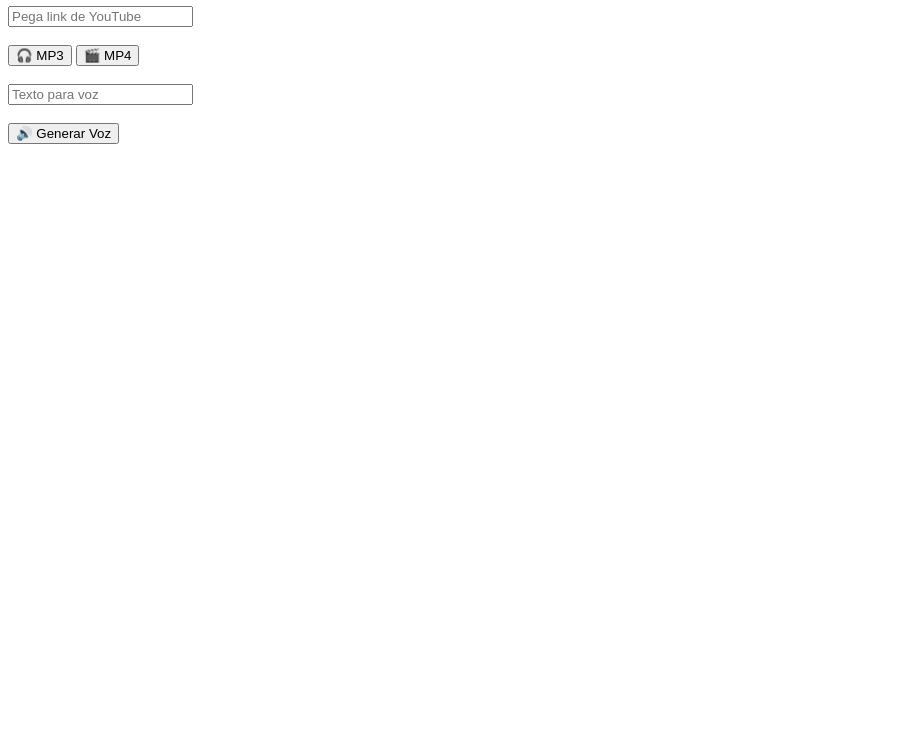
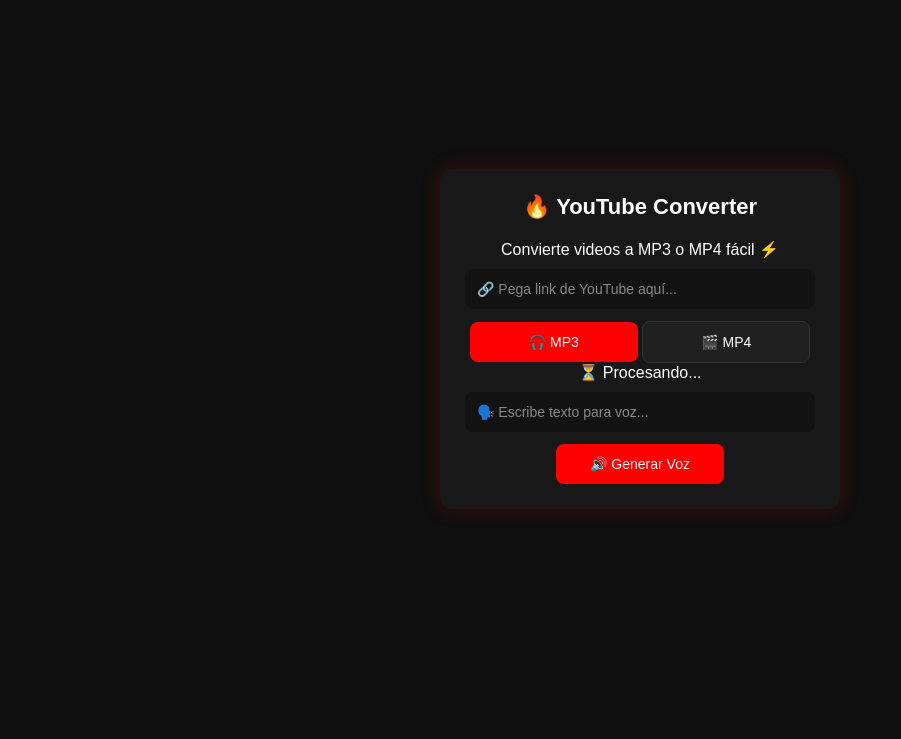
Before and after one commit to zemzen14-cpu/PaginawebYT, a website: page index.html in a window 1280 px wide. Shown: the part 61-800 px from the top of the page, without its empty margins (0-901 px from the left). Drawn offline with Linux system fonts and the light colour scheme.

Commit message:
style yt dark pro

```diff
--- a/index.html
+++ b/index.html
@@ -1,24 +1,50 @@
+<!DOCTYPE html>
+<html lang="es">
+<head>
+<meta charset="UTF-8">
+<meta name="viewport" content="width=device-width, initial-scale=1.0">
+
+<title>🔥 YouTube Converter PRO</title>
+
+<link rel="stylesheet" href="style.css">
+
+</head>
 <body>
 
 <div class="container">
 
-<h1>🔥 YouTube Converter</h1>
+    <h1>🔥 YouTube Converter</h1>
+    <p class="subtitle">Convierte videos a MP3 o MP4 fácil ⚡</p>
 
-<input type="text" id="url" placeholder="Pega link de YouTube">
-<br><br>
+    <!-- INPUT URL -->
+    <input
+        type="text"
+        id="url"
+        placeholder="🔗 Pega link de YouTube aquí..."
+    >
 
-<button onclick="downloadMP3()">🎧 MP3</button>
-<button onclick="downloadMP4()">🎬 MP4</button>
+    <!-- BOTONES -->
+    <div class="buttons">
+        <button onclick="downloadMP3()" class="btn mp3">🎧 MP3</button>
+        <button onclick="downloadMP4()" class="btn mp4">🎬 MP4</button>
+    </div>
 
-<br><br>
+    <!-- LOADING -->
+    <div id="loading" class="loading hidden">⏳ Procesando...</div>
 
-<input type="text" id="texto" placeholder="Texto para voz">
-<br><br>
+    <!-- INPUT TEXTO -->
+    <input
+        type="text"
+        id="texto"
+        placeholder="🗣️ Escribe texto para voz..."
+    >
 
-<button onclick="voz()">🔊 Generar Voz</button>
+    <!-- BOTÓN VOZ -->
+    <button onclick="voz()" class="btn voz">🔊 Generar Voz</button>
 
 </div>
 
 <script src="script.js"></script>
 
 </body>
+</html>
--- a/script.js
+++ b/script.js
@@ -1,45 +1,43 @@
-async function downloadMP3() {
-    const url = document.getElementById("url").value;
+// 🔥 Obtener URL del input
+function getURL() {
+    const url = document.getElementById("url").value.trim();
 
     if (!url) {
-        alert("❌ Pon un link");
+        alert("⚠️ Pega un link primero");
+        return null;
+    }
+
+    return encodeURIComponent(url);
+}
+
+// 🎧 DESCARGAR MP3
+function downloadMP3() {
+    const url = getURL();
+    if (!url) return;
+
+    // abre descarga en otra pestaña
+    window.open(`/mp3?url=${url}`, "_blank");
+}
+
+// 🎬 DESCARGAR MP4
+function downloadMP4() {
+    const url = getURL();
+    if (!url) return;
+
+    window.open(`/mp4?url=${url}`, "_blank");
+}
+
+// 🔊 GENERAR VOZ
+function voz() {
+    const texto = document.getElementById("texto").value.trim();
+
+    if (!texto) {
+        alert("⚠️ Escribe un texto primero");
         return;
     }
 
-    try {
-        const api = `https://api.vevioz.com/api/button/mp3/${encodeURIComponent(url)}`;
-        window.open(api, "_blank");
-    } catch (e) {
-        alert("❌ Error al convertir MP3");
-    }
-}
-
-async function downloadMP4() {
-    const url = document.getElementById("url").value;
-
-    if (!url) {
-        alert("❌ Pon un link");
-        return;
-    }
-
-    try {
-        const api = `https://api.vevioz.com/api/button/mp4/${encodeURIComponent(url)}`;
-        window.open(api, "_blank");
-    } catch (e) {
-        alert("❌ Error al convertir MP4");
-    }
-}
-
-function voz() {
-    const texto = document.getElementById("texto").value;
-
-    if (!texto) {
-        alert("❌ Escribe texto");
-        return;
-    }
-
+    // API simple de voz (Google TTS)
     const url = `https://translate.google.com/translate_tts?ie=UTF-8&q=${encodeURIComponent(texto)}&tl=es&client=tw-ob`;
 
-    const audio = new Audio(url);
-    audio.play();
+    window.open(url, "_blank");
 }
```
